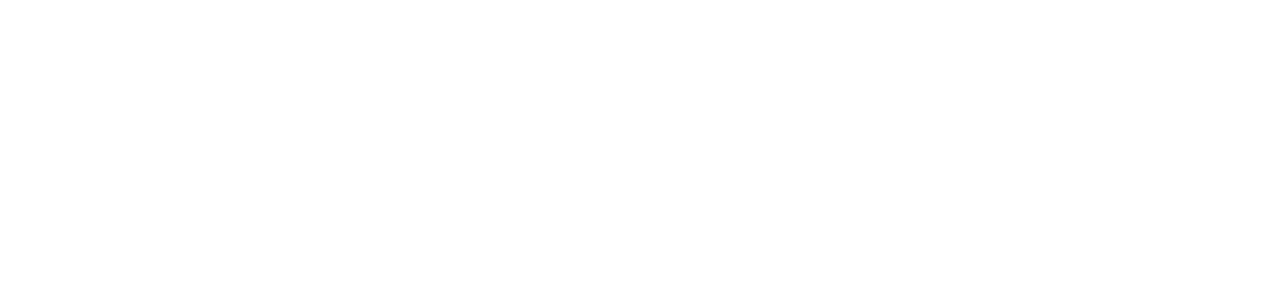
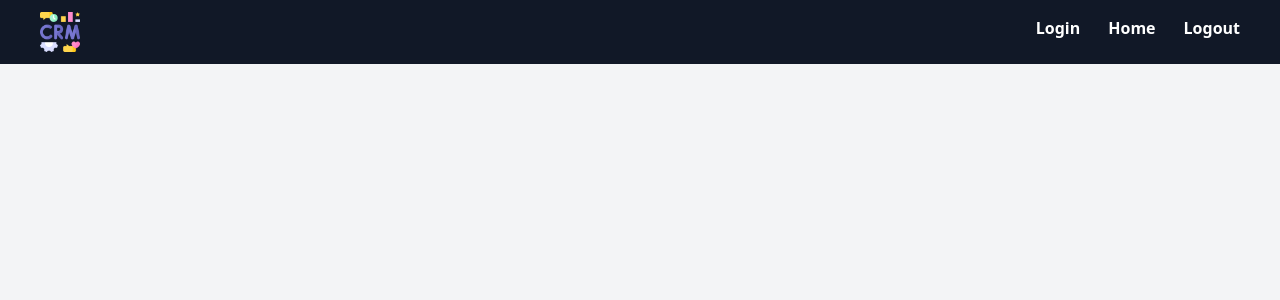
Before and after one commit to alexisponcedev/Rails_React_CRM, a React (Create React App) app: page / in a window 1280 px wide. Shown: the top 300 px of the page. Built offline with nearby package versions, Linux system fonts and the light colour scheme.

Commit message:
implemented Navbar

```diff
--- a/public/index.html
+++ b/public/index.html
@@ -6,8 +6,8 @@
     <meta name="viewport" content="width=device-width, initial-scale=1" />
     <meta name="theme-color" content="#000000" />
     <meta
-      name="description"
-      content="Web site created using create-react-app"
+      name="VC Labs CRM"
+      content="VC Labs CRM"
     />
     <link rel="apple-touch-icon" href="%PUBLIC_URL%/logo192.png" />
     <!--
@@ -24,9 +24,9 @@
       work correctly both with client-side routing and a non-root public URL.
       Learn how to configure a non-root public URL by running `npm run build`.
     -->
-    <title>React App</title>
+    <title>VC Labs CRM</title>
   </head>
-  <body>
+  <body class="bg-gray-100">
     <noscript>You need to enable JavaScript to run this app.</noscript>
     <div id="root"></div>
     <!--
--- a/src/App.js
+++ b/src/App.js
@@ -1,8 +1,9 @@
+import { Navbar } from './components';
 
 function App() {
   return (
     <div className="App">
-
+      <Navbar />
     </div>
   );
 }
--- /dev/null
+++ b/src/components/Navbar.js
@@ -0,0 +1,34 @@
+import React, { useState } from "react";
+
+const Navbar = (props) => {
+  const [isOpen, setIsOpen] = useState(false);
+
+  const handleClick = () => {
+    setIsOpen(!isOpen);
+  }
+
+  return (
+    <header className="bg-gray-900 sm:flex sm:justify-between sm:px-5">
+      <div className="flex items-center justify-between px-5 py-3">
+        <div>
+          <img className="h-10" src="crm.png" alt="crm-logo" />
+        </div>
+        <div className="sm:hidden">
+          <button type="button" onClick={handleClick} className="text-gray-500 hover:text-white focus:text-white focus:outline-none block">
+            <svg className="h-8 w-8 fill-current" viewBox="0 0 24 24">
+              {isOpen && <path v-if="isOpen" fill-rule="evenodd" d="M18.278 16.864a1 1 0 0 1-1.414 1.414l-4.829-4.828-4.828 4.828a1 1 0 0 1-1.414-1.414l4.828-4.829-4.828-4.828a1 1 0 0 1 1.414-1.414l4.829 4.828 4.828-4.828a1 1 0 1 1 1.414 1.414l-4.828 4.829 4.828 4.828z"/>}
+              {!isOpen && <path fill-rule="evenodd" d="M4 5h16a1 1 0 0 1 0 2H4a1 1 0 1 1 0-2zm0 6h16a1 1 0 0 1 0 2H4a1 1 0 0 1 0-2zm0 6h16a1 1 0 0 1 0 2H4a1 1 0 0 1 0-2z"/>}
+            </svg>
+          </button>
+        </div>
+      </div>
+      <div className={`px-3 pt-2 pb-4 sm:flex sm:items-center ${isOpen ? "block": "hidden"}`}>
+        <a href="#" className="block px-2 py-1 text-white font-semibold rounded hover:bg-gray-800">Login</a>
+        <a href="#" className="mt-1 block px-2 py-1 text-white font-semibold rounded hover:bg-gray-800 sm:mt-0 sm:ml-3">Home</a>
+        <a href="#" className="mt-1 block px-2 py-1 text-white font-semibold rounded hover:bg-gray-800 sm:mt-0 sm:ml-3">Logout</a>
+      </div>
+    </header>
+  );
+}
+
+export default Navbar;
--- /dev/null
+++ b/src/components/index.js
@@ -0,0 +1 @@
+export  { default as Navbar } from "./Navbar";
```
Also changed, not shown: public/crm.png (added).
